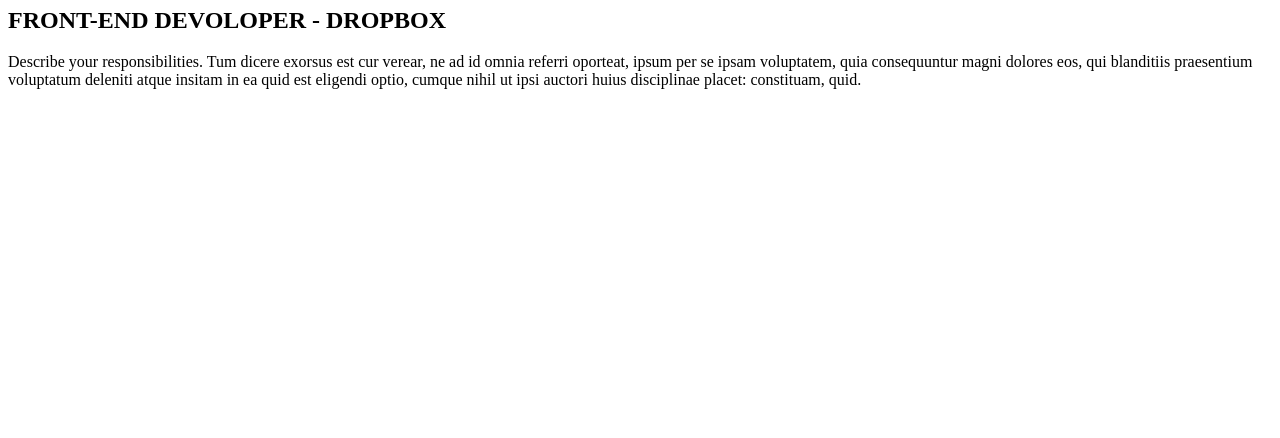
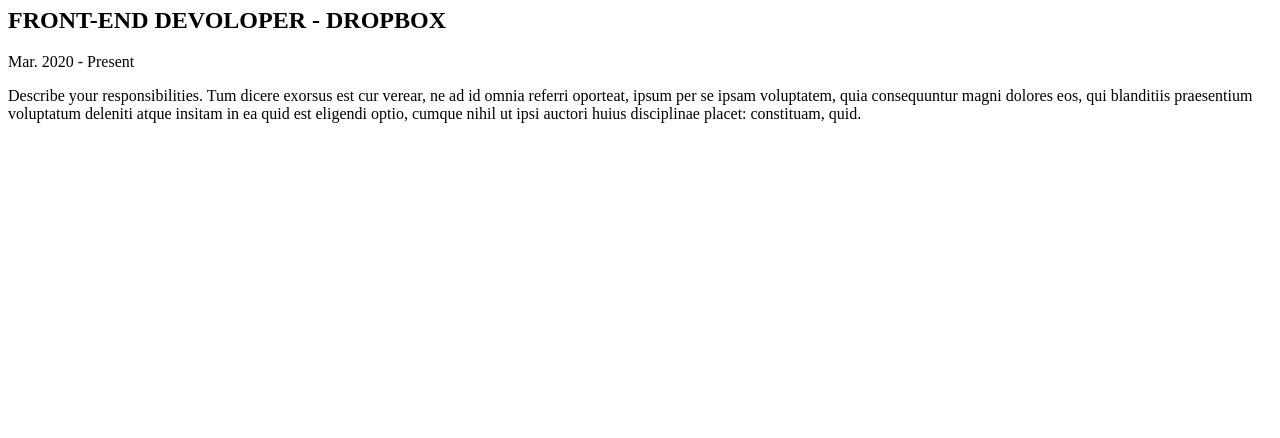
Before and after one commit to danielpuenteale/proyecto_cv, a plain HTML site: page index.html in a window 1280 px wide. Shown: the part 362-800 px from the top of the page. Drawn offline with Linux system fonts and the light colour scheme.

Commit message:
adasdsadasdasdasds

```diff
--- a/index.html
+++ b/index.html
@@ -24,6 +24,7 @@
     </p>
     <h1>Experience</h1>
     <h2>FRONT-END DEVOLOPER - DROPBOX</h2>
+    <p>Mar. 2020 - Present</p>
     <p>
       Describe your responsibilities. Tum dicere exorsus est cur verear, ne ad
       id omnia referri oporteat, ipsum per se ipsam voluptatem, quia
```
